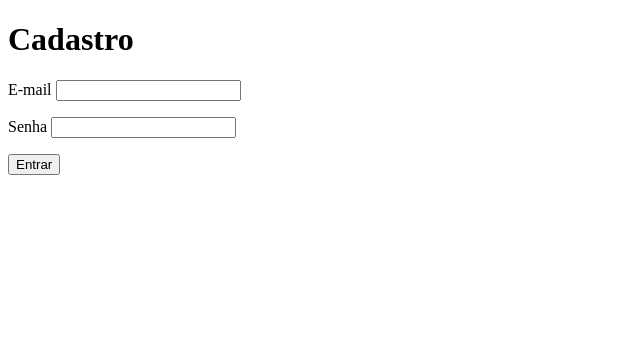
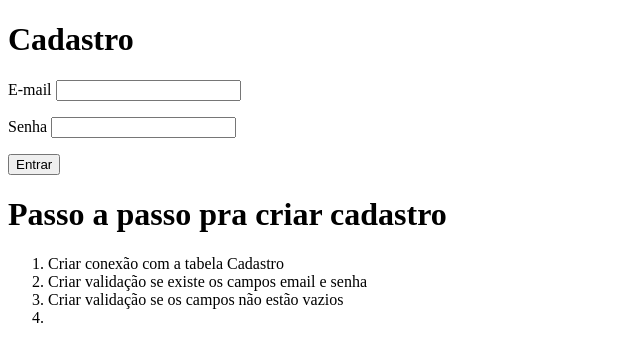
Before and after one commit to erickcoult/CursoPHP, a PHP site: page /execphp/cadastro/cadastro.php in a window 1280 px wide. Shown: the top 362 px of the page, without its empty margins (0-640 px from the left). Run offline with PHP 8.4, Linux system fonts and the light colour scheme.

Commit message:
Update cadastro.php

```diff
--- a/execphp/cadastro/cadastro.php
+++ b/execphp/cadastro/cadastro.php
@@ -40,5 +40,13 @@ include('conexao.php');
         </p>
         <button type="submit">Entrar</button>
     </form>
+
+    <h1>Passo a passo pra criar cadastro</h1>
+    <ol>
+        <li>Criar conexão com a tabela Cadastro </li>
+        <li>Criar validação se existe os campos email e senha</li>
+        <li>Criar validação se os campos não estão vazios</li>
+        <li></li>
+    </ol>
 </body>
 </html>
```
